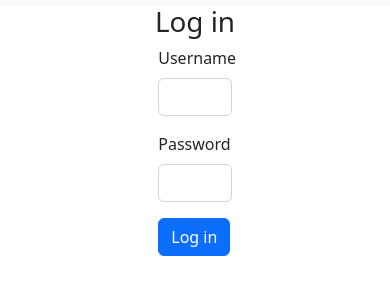
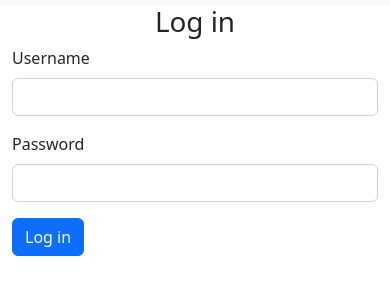
Before and after one commit to darkbluellc/fullsend, a website: page public/login.html in a window 390 px wide. Shown: the part 51-346 px from the top of the page. Drawn offline with nearby package versions, Linux system fonts and the light colour scheme.

Commit message:
fix login field size

```diff
--- a/public/login.html
+++ b/public/login.html
@@ -39,7 +39,7 @@
             </div>
         </div>
         <div class="row justify-content-center">
-            <div class="col-3">
+            <div class="col-sm-6 col-md-5, col-lg-3">
                 <form>
                 <div class="mb-3">
                     <label for="loginUsername" class="form-label">Username</label>
```
